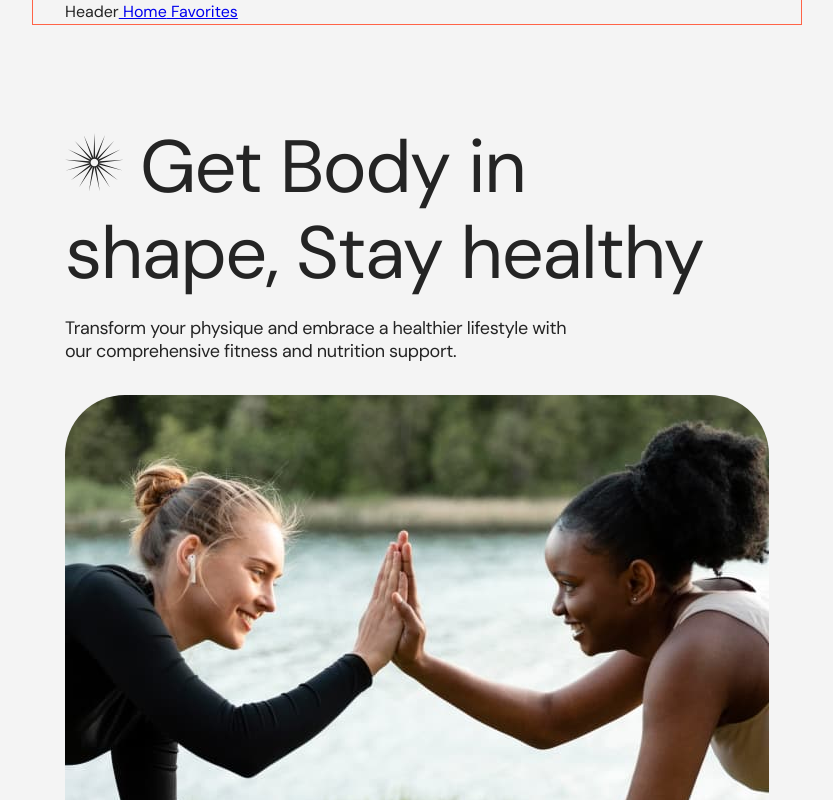
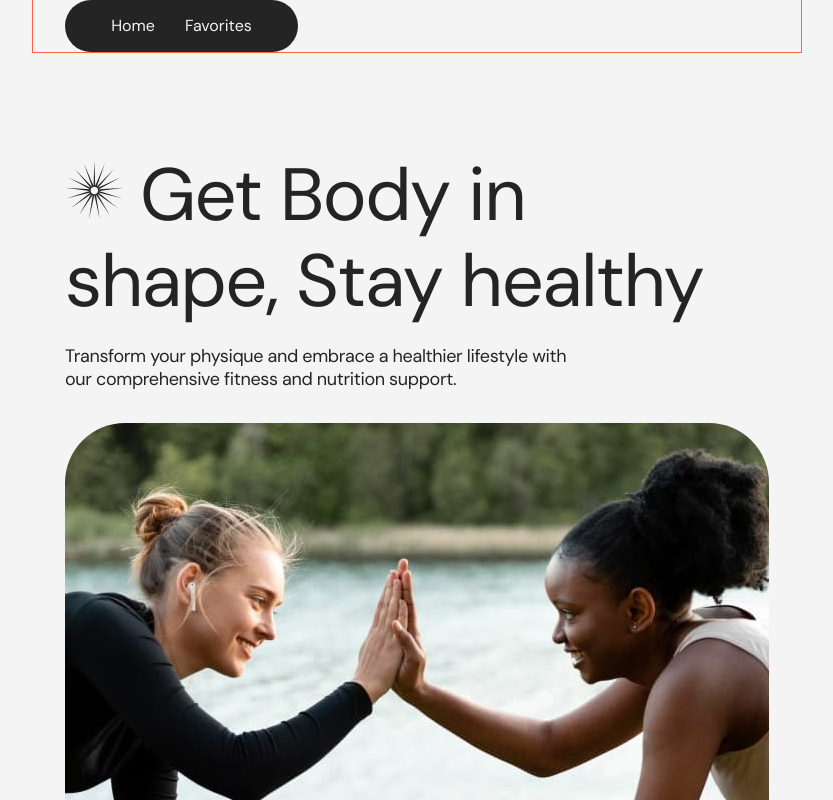
Before and after one commit to chertoha/sporty, a React (Create React App) app: page /sporty/bodyparts in a window 1280 px wide. Shown: the top 800 px of the page, without its empty margins (223-1056 px from the left). Built offline with nearby package versions, Linux system fonts and the light colour scheme; no server answers.

Commit message:
feat(): create page switcher component

```diff
--- a/src/components/Header/Header.tsx
+++ b/src/components/Header/Header.tsx
@@ -1,25 +1,16 @@
-import { Container, styled } from "@mui/material";
-import React, { FC } from "react";
-import { NavLink } from "react-router-dom";
-import { ROUTES } from "router";
+import PageSwitcher from "components/PageSwitcher";
+import { Container } from "@mui/material";
+import { FC } from "react";
 
 interface IHeaderProps {
   //...
 }
 
-const StyledNavLink = styled(NavLink)(({ theme }) => ({
-  // ...theme.components?.MuiLink,
-  // color: "red",
-  "&.active": { color: "red" },
-}));
-
 const Header: FC<IHeaderProps> = () => {
   return (
     <header>
       <Container sx={{ outline: "1px solid tomato" }}>
-        Header
-        <StyledNavLink to={ROUTES.HOME}> Home</StyledNavLink>
-        <StyledNavLink to={ROUTES.FAVORITES}> Favorites</StyledNavLink>
+        <PageSwitcher />
       </Container>
     </header>
   );
--- /dev/null
+++ b/src/components/PageSwitcher/PageSwitcher.tsx
@@ -0,0 +1,53 @@
+import { styled } from "@mui/material";
+import { FC } from "react";
+import { NavLink } from "react-router-dom";
+import { ROUTES } from "router";
+
+interface IPageSwitcherProps {
+  //...
+}
+
+const Nav = styled("nav")(({ theme }) => ({
+  [theme.breakpoints.up("md")]: {
+    padding: "8px 0",
+    width: "233px",
+    columnGap: 6,
+    display: "flex",
+    justifyContent: "center",
+    backgroundColor: theme.palette.bg?.dark,
+    borderRadius: "100px",
+  },
+  [theme.breakpoints.up("xl")]: { width: "265px" },
+}));
+
+const StyledNavLink = styled(NavLink)(({ theme }) => ({
+  textDecoration: "none",
+  display: "block",
+  padding: "6px 12px",
+  borderRadius: "100px",
+  color: theme.palette.text.secondary,
+  transition: theme.transitions.create(["background-color"], {
+    duration: theme.transitions.duration.standard,
+    easing: theme.transitions.easing.easeInOut,
+  }),
+
+  "&:hover": {
+    backgroundColor: "#454444",
+  },
+
+  "&.active, &active:hover": {
+    backgroundColor: theme.palette.bg?.light,
+    color: theme.palette.text.primary,
+  },
+}));
+
+const PageSwitcher: FC<IPageSwitcherProps> = () => {
+  return (
+    <Nav>
+      <StyledNavLink to={ROUTES.HOME}>Home</StyledNavLink>
+      <StyledNavLink to={ROUTES.FAVORITES}>Favorites</StyledNavLink>
+    </Nav>
+  );
+};
+
+export default PageSwitcher;
--- /dev/null
+++ b/src/components/PageSwitcher/index.ts
@@ -0,0 +1 @@
+export { default } from "./PageSwitcher";
```
